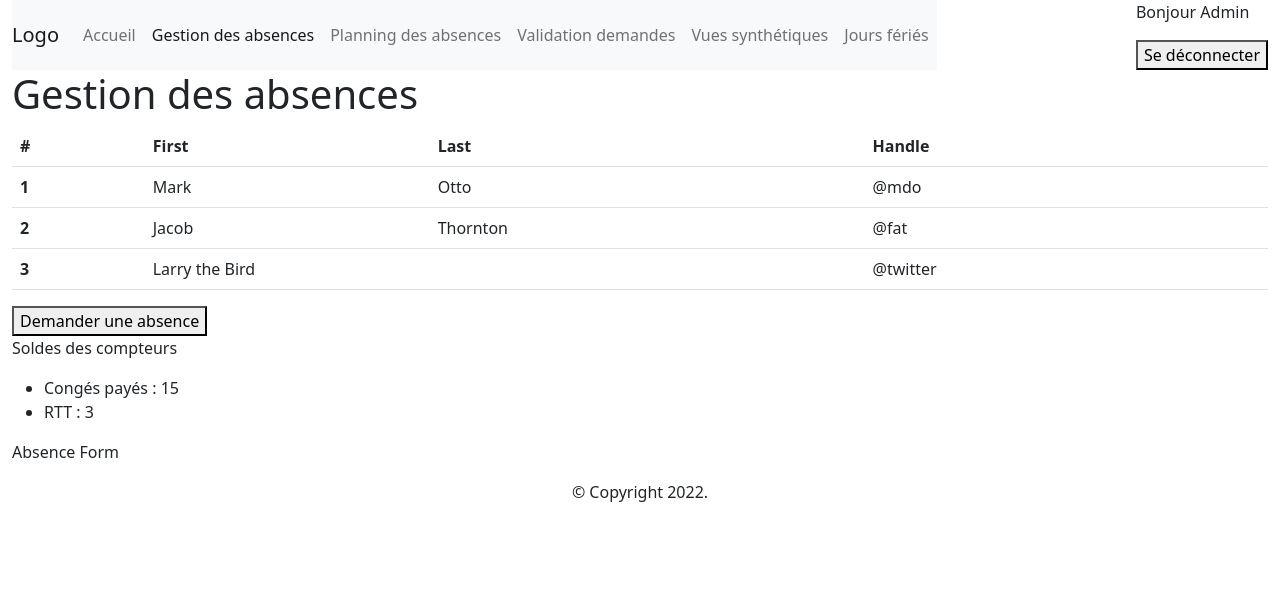
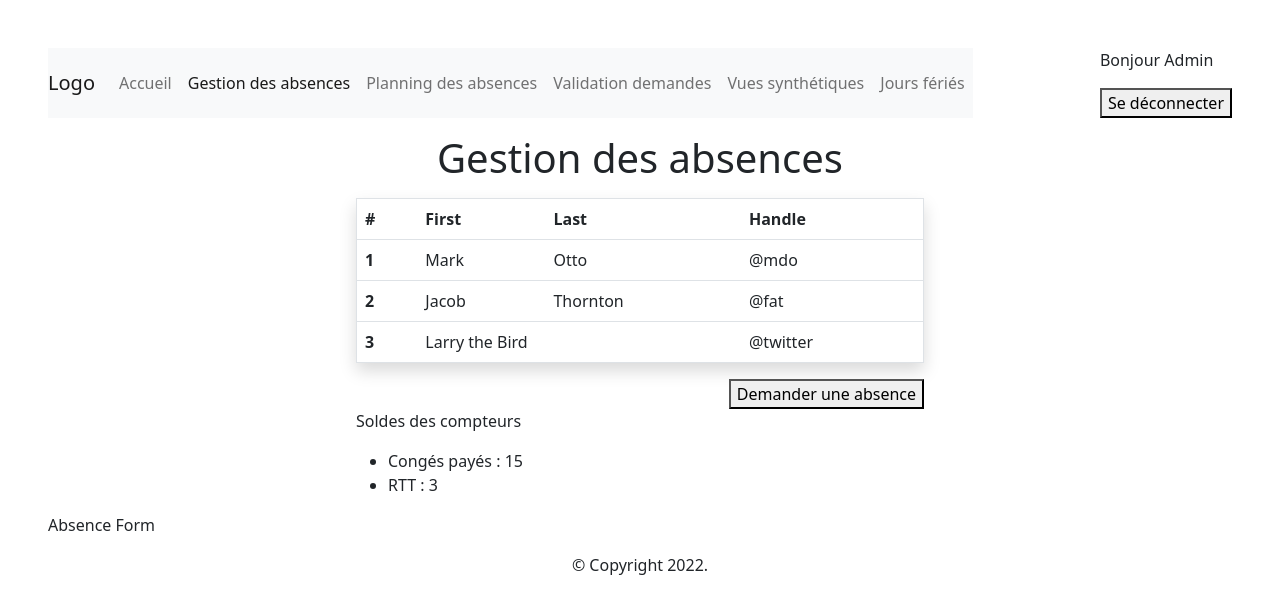
Before and after one commit to Damien-LAITANI/Gestion_absences_React_Node, a React (Create React App) app in the folder app-react/: page /absences in a window 1280 px wide. Shown: the top 614 px of the page. Built offline with nearby package versions, Linux system fonts and the light colour scheme.

Commit message:
Affichage amélioré d'AbsenceList

```diff
--- a/app-react/src/App.tsx
+++ b/app-react/src/App.tsx
@@ -10,7 +10,7 @@ import ReportList from './features/components/ReportList/ReportList';
 
 const App = () => {
 	return (
-		<div className="app container-fluid d-flex flex-column">
+		<div className="app container-fluid d-flex flex-column p-5">
 			<Header />
 			<main className="flex-grow">
 				<Routes>
--- a/app-react/src/features/components/AbsenceList/AbsenceList.tsx
+++ b/app-react/src/features/components/AbsenceList/AbsenceList.tsx
@@ -1,8 +1,8 @@
 const AbsenceList = () => {
 	return (
-		<>
-			<h1>Gestion des absences</h1>
-			<table className="table table-hover">
+		<div className="w-50 d-flex flex-column mx-auto container">
+			<h1 className="text-center my-3">Gestion des absences</h1>
+			<table className="table table-hover border shadow">
 				<thead>
 					<tr>
 						<th scope="col">#</th>
@@ -31,13 +31,15 @@ const AbsenceList = () => {
 					</tr>
 				</tbody>
 			</table>
-			<button>Demander une absence</button>
+			<button className="ms-auto" style={{ width: 'fit-content' }}>
+				Demander une absence
+			</button>
 			<p>Soldes des compteurs</p>
 			<ul>
 				<li>Congés payés : 15</li>
 				<li>RTT : 3</li>
 			</ul>
-		</>
+		</div>
 	);
 };
 
```
